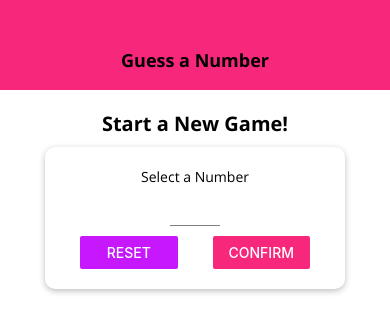
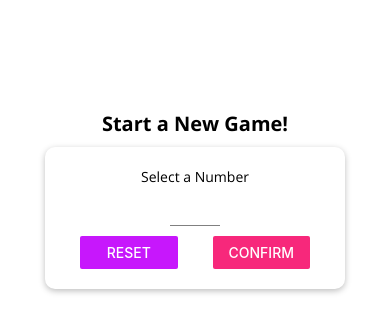
Before and after one commit to vasanimit9/guess-a-number-app, a React Native app: screen / in a window 390 px wide. Shown: the top 332 px of the page. Built offline with nearby package versions, Linux system fonts and the light colour scheme.

Commit message:
Final commit

```diff
--- a/components/Header.js
+++ b/components/Header.js
@@ -1,5 +1,5 @@
 import React from "react";
-import { StyleSheet, View } from "react-native";
+import { Platform, StyleSheet, View } from "react-native";
 
 import Colors from "../constants/colors";
 import TitleText from "./TitleText";
@@ -7,7 +7,7 @@
 const Header = (props) => {
   return (
     <View style={styles.header}>
-      <TitleText>{props.title}</TitleText>
+      <TitleText style={styles.title}>{props.title}</TitleText>
     </View>
   );
 };
@@ -17,9 +17,14 @@
     width: "100%",
     height: 90,
     paddingTop: 30,
-    backgroundColor: Colors.primary,
+    backgroundColor: Platform.OS === "android" ? Colors.primary : "white",
     alignItems: "center",
     justifyContent: "center",
+    borderBottomColor: Platform.OS === "ios" ? "#ccc" : "transparent",
+    borderBottomWidth: Platform.OS === "ios" ? 1 : 0,
+  },
+  title: {
+    color: Platform.OS === "ios" ? Colors.primary : "white",
   },
 });
 
--- a/package.json
+++ b/package.json
@@ -11,6 +11,7 @@
     "expo": "~40.0.0",
     "expo-app-loading": "^1.0.1",
     "expo-font": "~8.4.0",
+    "expo-screen-orientation": "~2.1.0",
     "expo-status-bar": "~1.0.3",
     "react": "16.13.1",
     "react-dom": "16.13.1",
--- a/screens/GameOverScreen.js
+++ b/screens/GameOverScreen.js
@@ -48,6 +48,7 @@
     flex: 1,
     justifyContent: "center",
     alignItems: "center",
+    paddingVertical: 10,
   },
   imageContainer: {
     width: Dimensions.get("window").width * 0.7,
@@ -59,8 +60,8 @@
     marginVertical: Dimensions.get("window").height / 20,
   },
   image: {
-    width: 300,
-    height: 300,
+    width: "100%",
+    height: "100%",
   },
   resultContainer: {
     marginHorizontal: 30,
```
Also changed, not shown: 1 other file (tests, documents, lock files or other folders).
